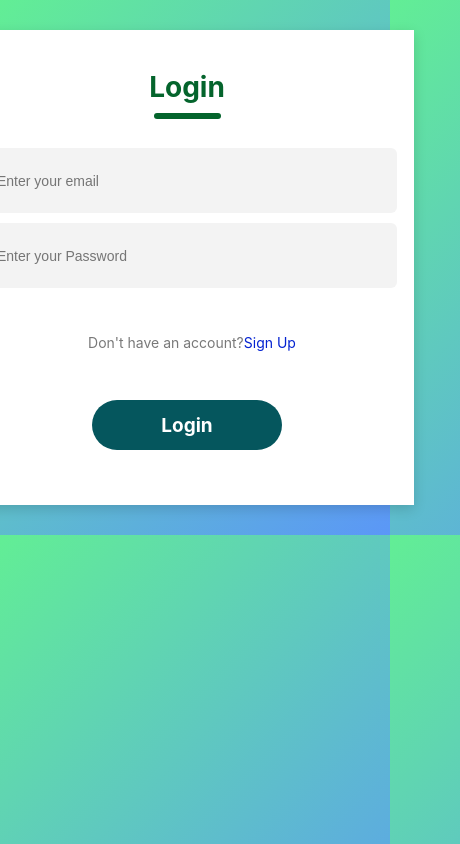
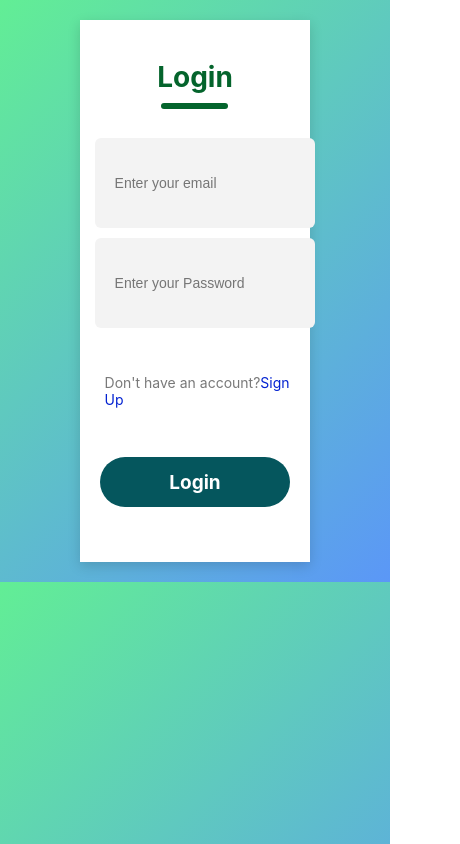
Before and after one commit to Kavz2k1/Login-Signup, a React (Create React App) app: page / in a window 390 px wide. Shown: the whole page, 460 px wide, since content can reach past the window. Built offline with nearby package versions, Linux system fonts and the light colour scheme.

Commit message:
updated medi=as 2

```diff
--- a/src/Components/LoginSignup/LoginSignup.css
+++ b/src/Components/LoginSignup/LoginSignup.css
@@ -13,6 +13,7 @@
 
     /* height: 90%; remove fixed height */
     box-shadow: 0 4px 12px rgba(0,0,0,0.15);
+
 }
 
 .header{
@@ -100,7 +101,7 @@
 @media (max-width: 500px) {
     .container {
         width: 80%;
-       margin: 30px;
+       margin: 20px auto;
         padding: 15px;
     }
 
@@ -114,12 +115,13 @@
     }
 
     .inputs {
-        margin: 10px;
+        margin: 10px 0;
         gap: 10px;
     }
 
     .input {
-        height: 45px;
+      width:100%;
+      height: auto;
     }
 
     .input input {
```
